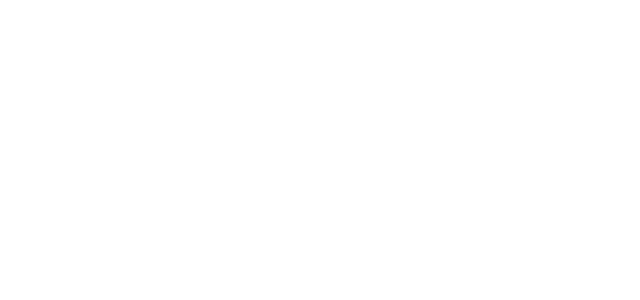
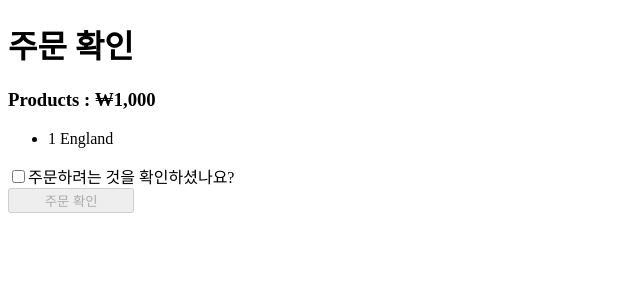
Before and after one commit to jinyoung234/test, a React (Create React App) app: page /summary in a window 1280 px wide. Shown: the top 300 px of the page, without its empty margins (0-640 px from the left). Built offline with nearby package versions, Linux system fonts and the light colour scheme.

Commit message:
feat : combine atoms in SummaryPage

```diff
--- /dev/null
+++ b/src/components/OrderPage/SummaryPage/SummaryComponent.tsx
@@ -0,0 +1,25 @@
+import { useCheck } from '../../../hooks/useCheck';
+import Button from './Button';
+import CheckBox from './CheckBox';
+
+function SummaryComponent(): JSX.Element {
+  const [checkState, handleSetCheck] = useCheck();
+  return (
+    <div>
+      <h1>주문 확인</h1>
+      <h3>Products : ₩1,000</h3>
+      <ul>
+        <li>1 England</li>
+      </ul>
+      <CheckBox
+        checkState={checkState as boolean}
+        handleSetCheck={
+          handleSetCheck as (e: React.ChangeEvent<HTMLInputElement>) => void
+        }
+      />
+      <Button checkState={checkState as boolean} />
+    </div>
+  );
+}
+
+export default SummaryComponent;
--- a/src/pages/SummaryPage/SummaryPage.tsx
+++ b/src/pages/SummaryPage/SummaryPage.tsx
@@ -1,5 +1,7 @@
+import SummaryComponent from '../../components/OrderPage/SummaryPage/SummaryComponent';
+
 function SummaryPage(): JSX.Element {
-  return <div />;
+  return <SummaryComponent />;
 }
 
 export default SummaryPage;
```
